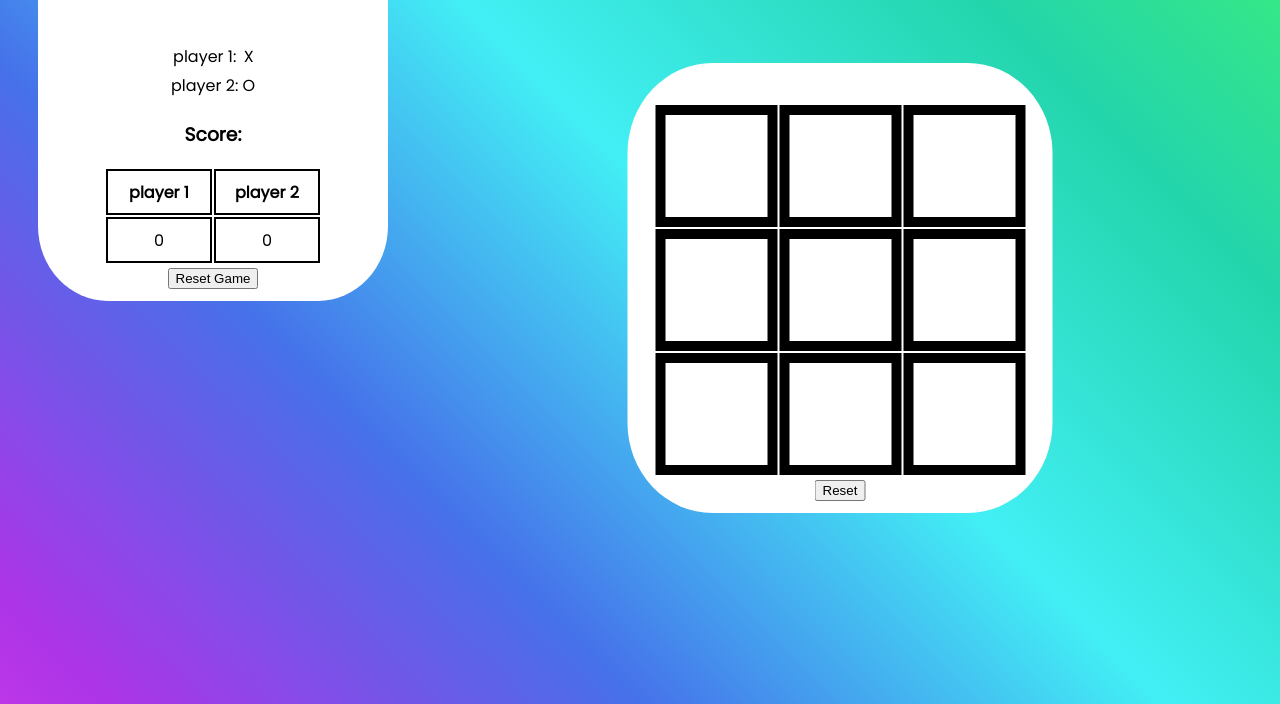
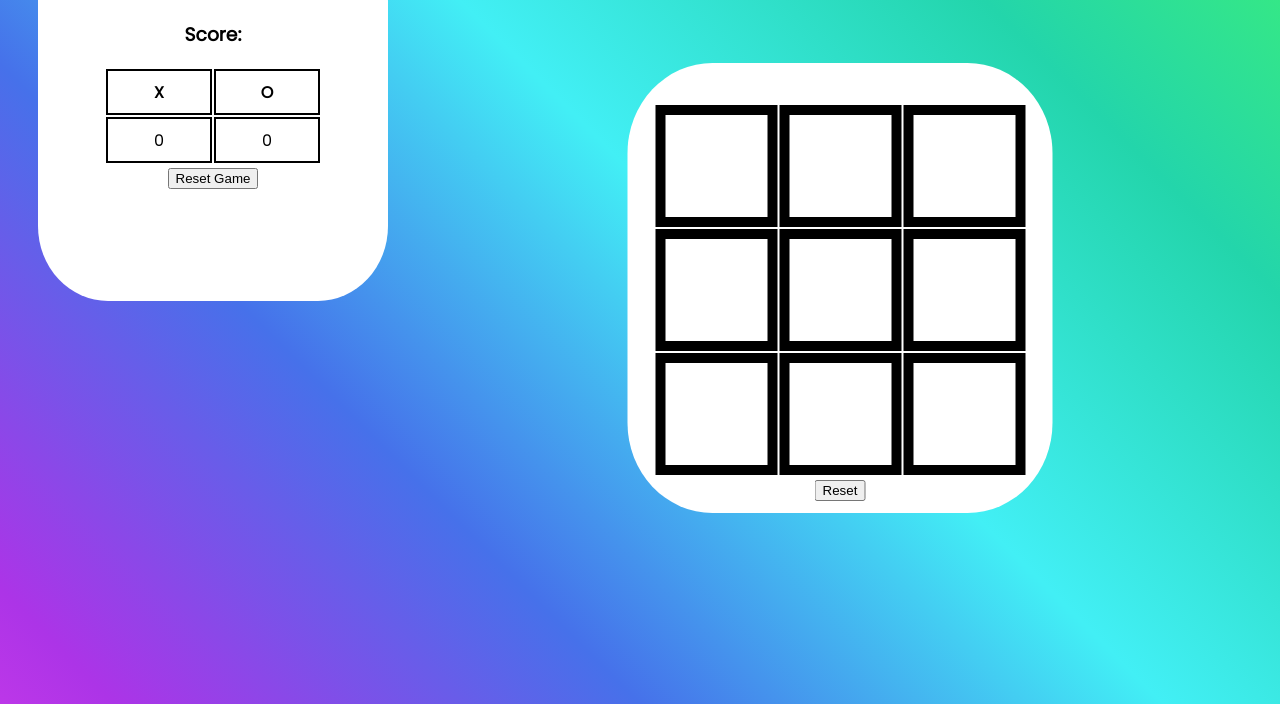
Before and after one commit to Vishwanath-Eswaran/Vishwanath-Eswaran.github.io, a plain HTML site: page main.html in a window 1280 px wide. Shown: the part 112-816 px from the top of the page. Drawn offline with Linux system fonts and the light colour scheme.

```diff
--- a/main.html
+++ b/main.html
@@ -102,25 +102,15 @@
 <body>
     <div class="h">
         <h1>Tic tac toe</h1>
-        <table>
-            <tr>
-                <td>player 1:</td>
-                <td id="player_1"></td>
-            </tr>
-            <tr>
-                <td>player 2:</td>
-                <td id="player_2"></td>
-            </tr>
-        </table>
         <table id="tb">
             <h3>Score:</h3>
             <tr>
-                <th class="b">player 1</th>
-                <th class="b"> player 2</th>
+                <th class="b">X</th>
+                <th class="b"> O</th>
             </tr>
             <tr>
-                <td class="b" id="p1">0</td>
-                <td class="b" id="p2">0</td>
+                <td class="b" id="x">0</td>
+                <td class="b" id="o">0</td>
             </tr>
         </table>
         <button onclick="totalreset()">Reset Game</button>
@@ -181,12 +171,9 @@
         xp=0
         op=0
         q=0
-        x=document.getElementById(player[q%2])
-        o=document.getElementById(player[(q+1)%2])
-        p1=document.getElementById("player_1")
-        p2=document.getElementById("player_2")
-        p1.innerHTML=ans[q%2]
-        p2.innerHTML=ans[(q+1)%2]
+        x=document.getElementById("x")
+        o=document.getElementById("o")
+
         function reset(){
         a.innerHTML=""
         b.innerHTML=""
@@ -273,8 +260,6 @@
             op=op+1
             o.innerHTML=op
         }
-        p1.innerHTML=ans[q%2]
-        p2.innerHTML=ans[(q+1)%2]
         }
     function xoro(cell){
             aaa=ans[z%2]
```
